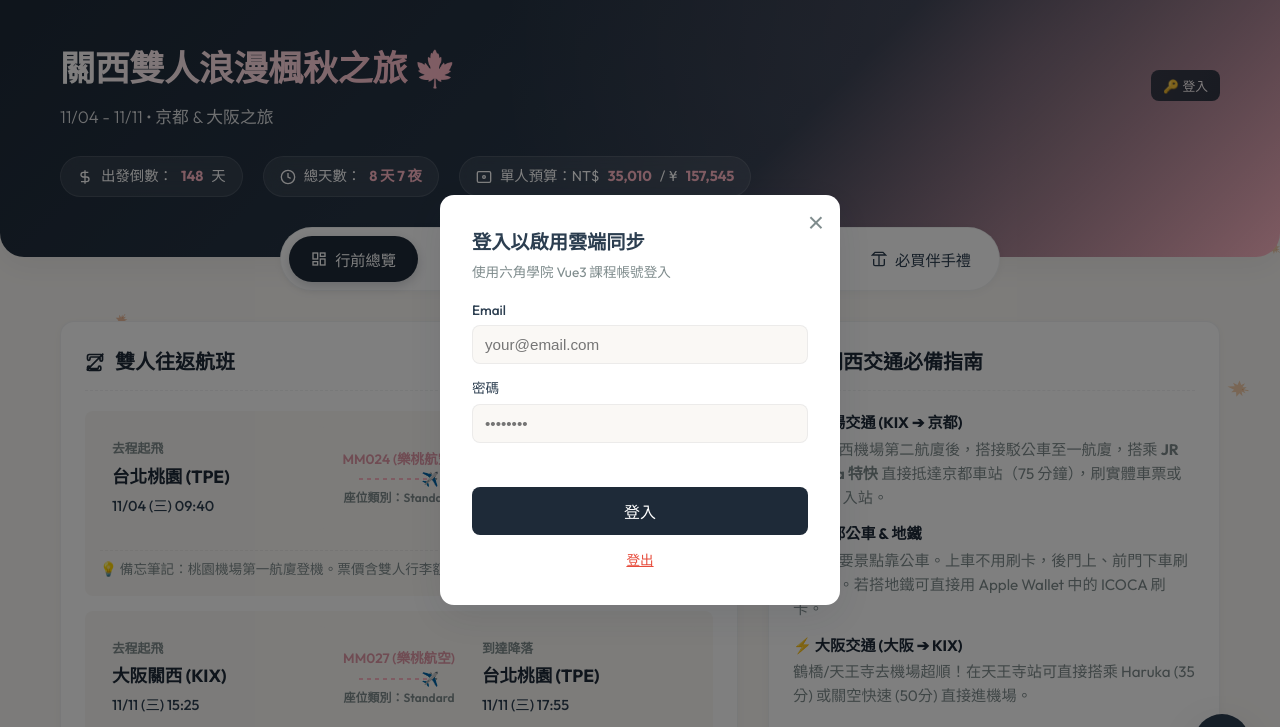
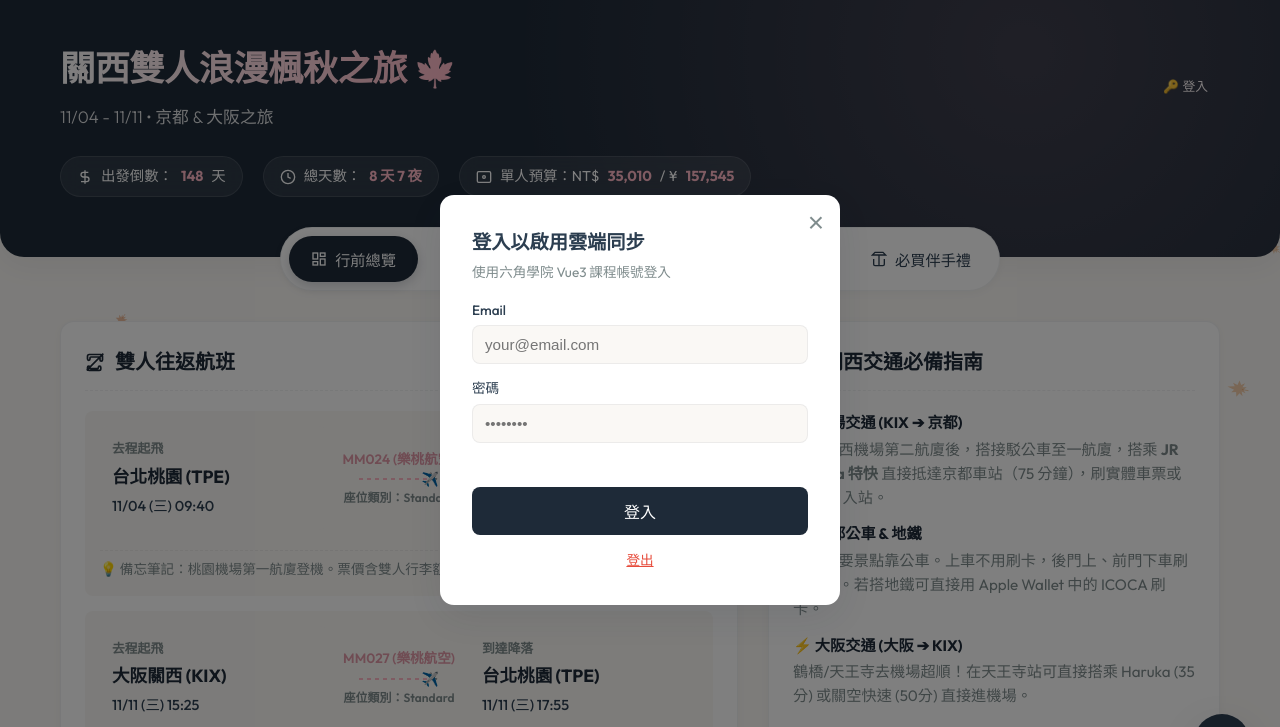
Before and after one commit to g113064498/kansai-trip, a website: page index.html in a window 1280 px wide. Shown: the top 727 px of the page. Drawn offline with Linux system fonts and the light colour scheme.

Commit message:
fix: header 去漸層改純色

```diff
--- a/style.css
+++ b/style.css
@@ -70,7 +70,7 @@ body {
 
 /* HEADER BANNER */
 header {
-    background: linear-gradient(135deg, #1E2A38 0%, #2B3A4C 60%, #FFB7C5 100%);
+    background: var(--secondary);
     color: var(--text-inverse);
     padding: 40px 0 60px 0;
     position: relative;
```
